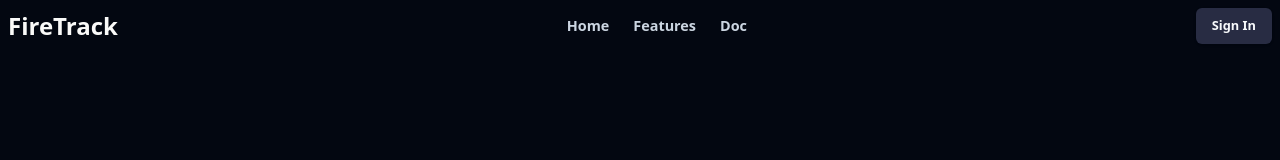
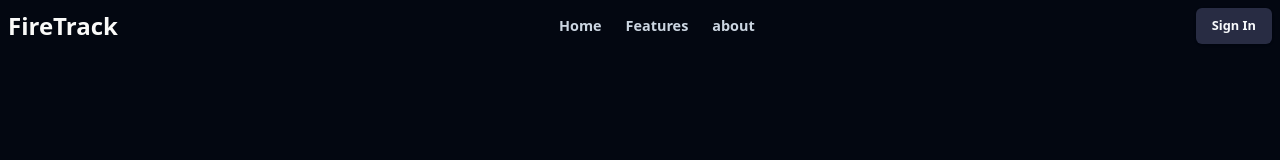
Before and after one commit to Shashivadan/FireTrack, a React (Vite) app in the folder Frontend/: page / in a window 1280 px wide. Shown: the top 160 px of the page. Built offline with nearby package versions, Linux system fonts and the light colour scheme.

Commit message:
feat: fixed build

```diff
--- a/Frontend/src/App.tsx
+++ b/Frontend/src/App.tsx
@@ -19,6 +19,14 @@ function App() {
         <Routes>
           <Route
             path="/"
+            element={
+              <Suspense fallback={<Loader />}>
+                <Home />
+              </Suspense>
+            }
+          />
+          <Route
+            path="/About"
             element={
               <Suspense fallback={<Loader />}>
                 <Home />
--- a/Frontend/src/components/Nav.tsx
+++ b/Frontend/src/components/Nav.tsx
@@ -41,7 +41,7 @@ function Nav() {
     },
     { label: "Assistance", path: "/assistance", requiresAuth: true },
     { label: "Logs", path: "/logs", requiresAuth: true },
-    { label: "Doc", path: "" },
+    { label: "about", path: "/about" },
   ];
 
   return (
--- a/Frontend/src/pages/SetEmails.tsx
+++ b/Frontend/src/pages/SetEmails.tsx
@@ -1,5 +1,3 @@
-import React from "react";
-
 export default function SetEmails() {
   return <div>SetEmails</div>;
 }
```
